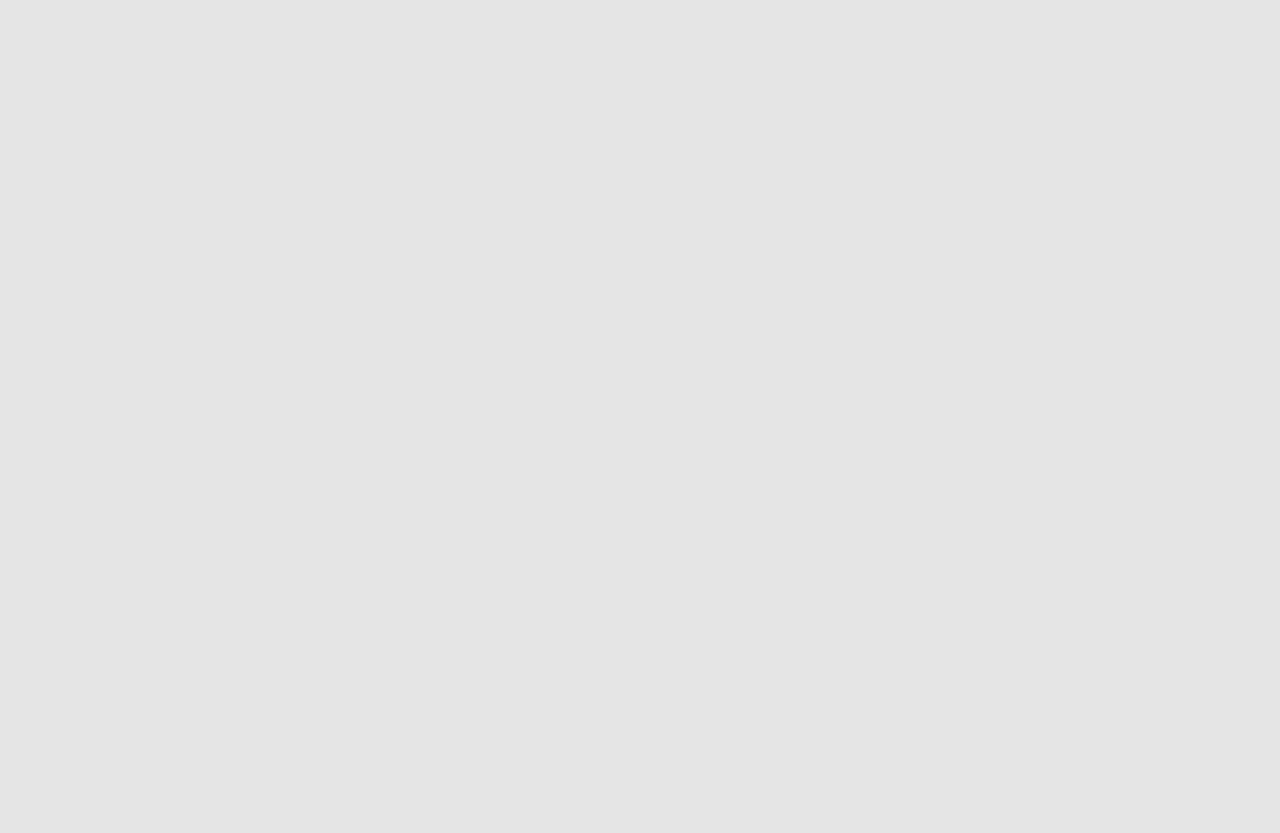
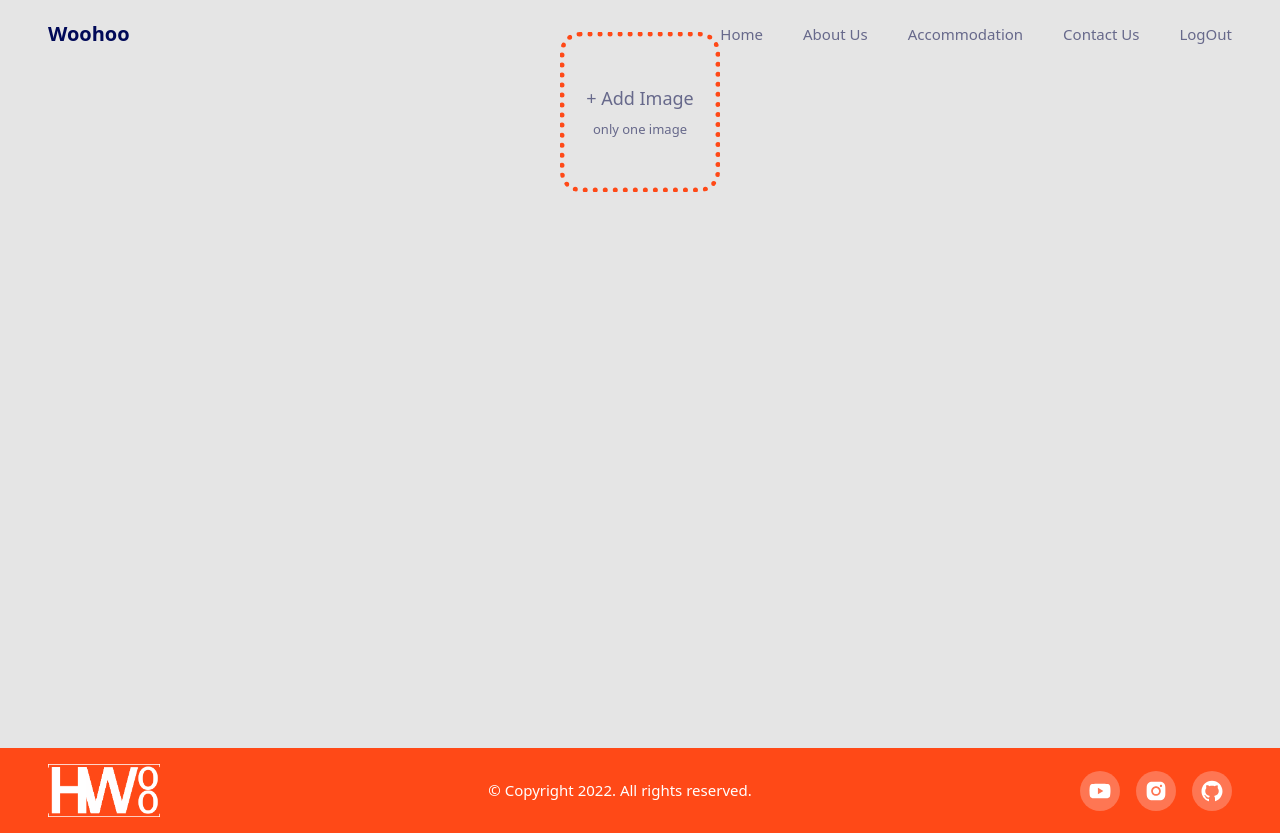
Before and after one commit to Danishkar/woohoo-application, a React (Create React App) app in the folder frontend/: page /upload in a window 1280 px wide. Before the commit this address had no page. Before the commit the page ends 800 px from the top, so only its background shows below. Built offline with nearby package versions, Linux system fonts and the light colour scheme.

Commit message:
changes to upload.css

```diff
--- a/frontend/src/App.js
+++ b/frontend/src/App.js
@@ -6,13 +6,14 @@ import "./App.css"
 import { useState } from 'react';
 import Login1 from './pages/Login1';
 import Profile from './pages/Profile';
+import Upload from './pages/Upload';
 function App() {
   const [logged,setLogged] = useState(false);
   console.log(logged);
   return (
     <Routes>
       { logged ? <Route path='/' element={<Home/>} /> : null }
-      { logged ? <Route path='/profile' element={<Profile/>} /> : null }
+      { logged ? <Route path='/profile' element={<Profile />} /> : null }
       <Route
         path='/login'
         element={<Login1 setLogged={setLogged}/>}
@@ -21,6 +22,10 @@ function App() {
         path='/signup'
         element={<Signup setLogged={setLogged} />}
       />
+      <Route
+        path='/upload'
+        element={<Upload />}
+      />
     </Routes>
   );
 }
--- a/frontend/src/components/Nav.js
+++ b/frontend/src/components/Nav.js
@@ -9,14 +9,22 @@ const Nav = () => {
     <nav className='text-[15px]'>
       <ul className='flex gap-x-10'>
         {navigation.map((item, index) => {
-          return (
-            <Link to={item.href} key={index} className='capitalize hover:text-orange transition'>
-              {item.name}
-            </Link>
+          if(item.name === 'LogOut') {
+            return (
+              <Link to={item.href} key={index} className='capitalize hover:text-orange transition'>
+                {item.name}
+              </Link>
+            )
+          }else{
+            return (
+              <Link to={item.href} key={index} className='capitalize hover:text-orange transition'>
+                {item.name}
+              </Link>
+            )
+          }
 
-          );
+
         })}
-      <button className='absolute bg-orange px-3 py-2 mt-1'>Log Out</button>
       </ul>
     </nav>
   );
--- a/frontend/src/data.js
+++ b/frontend/src/data.js
@@ -24,9 +24,9 @@ export const navigation = [
     href: '#',
   },
   {
-    name: 'Profile',
-    href: '/profile',
-  },
+    name: 'LogOut',
+    href: '/login',
+  }
 ];
 
 
--- /dev/null
+++ b/frontend/src/pages/Upload.css
@@ -0,0 +1,91 @@
+.upload {
+    padding: 2rem 0;
+  }
+
+  .upload-label {
+    margin: 0 auto;
+    display: flex;
+    flex-direction: column;
+    justify-content: center;
+    align-items: center;
+    border: 5px dotted #FF4917;
+    border-radius: 20px;
+    width: 10rem;
+    height: 10rem;
+    cursor: pointer;
+    font-size: large;
+  }
+
+  .upload-label span {
+    font-weight: lighter;
+    font-size: small;
+    padding-top: 0.5rem;
+  }
+
+  .upload-label input {
+    display: none;
+  }
+
+  .upload-img {
+    padding: 0;
+    margin: 0;
+  }
+
+  .images {
+    display: flex;
+    flex-direction: row;
+    flex-wrap: wrap;
+    justify-content: center;
+    align-items: center;
+  }
+
+  .image {
+    margin: 1rem 0.5rem;
+    position: relative;
+    box-shadow: rgba(0, 0, 0, 0.05) 0px 1px 2px 0px;
+  }
+
+  .image button {
+    position: absolute;
+    bottom: 0;
+    right: 0;
+    cursor: pointer;
+    border: none;
+    color: white;
+    background-color: lightcoral;
+  }
+
+  .image button:hover {
+    background-color: red;
+  }
+
+  .image p {
+    padding: 0 0.5rem;
+    margin: 0;
+  }
+
+  .upload-btn {
+    cursor: pointer;
+    display: block;
+    margin: 0 auto;
+    border: none;
+    border-radius: 20px;
+    width: 10rem;
+    height: 3rem;
+    color: #FFF0E1;
+    background-color: #FF4917;
+  }
+
+  .upload-label:hover,
+  .upload-btn:hover {
+    box-shadow: rgba(0, 0, 0, 0.1) 0px 10px 15px -3px,
+      rgba(0, 0, 0, 0.05) 0px 4px 6px -2px;
+  }
+
+  .error {
+    text-align: center;
+  }
+
+  .error span {
+    color: red;
+  }
--- /dev/null
+++ b/frontend/src/pages/Upload.js
@@ -0,0 +1,67 @@
+import { useState } from "react";
+import Footer from "../components/Footer";
+import Header from "../components/Header";
+import "./Upload.css"
+
+const Upload = () =>{
+    const [selectedImage, setSelectedImage] = useState(null);
+
+    const onSelectFile = (event) => {
+        const selectedFile = event.target.files[0];
+        const image = URL.createObjectURL(selectedFile);
+        setSelectedImage(image);
+
+        // FOR BUG IN CHROME
+        event.target.value = "";
+    };
+
+    function deleteHandler() {
+        setSelectedImage(null);
+        URL.revokeObjectURL(selectedImage);
+    }
+
+    return (
+        <>
+        <Header />
+        <section className="upload relative min-h-[748px] pt-24 pb-12 lg:pt-24 overflow-hidden items-center">
+            <label className="upload-label">
+                + Add Image
+                <br />
+                <span>only one image</span>
+                <input
+                    type="file"
+                    name="image"
+                    onChange={onSelectFile}
+                    accept="image/png , image/jpeg, image/webp"
+                />
+            </label>
+            <br />
+
+            {selectedImage && (
+                <button
+                    className="upload-btn"
+                    onClick={() => {
+                        console.log(selectedImage);
+                    }}
+                >
+                    UPLOAD IMAGE
+                </button>
+            )}
+
+            <div className="images">
+                {selectedImage && (
+                    <div className="image">
+                        <img className="upload-img" src={selectedImage} height="200" alt="upload" />
+                        <button onClick={deleteHandler}>
+                            delete image
+                        </button>
+                    </div>
+                )}
+            </div>
+        </section>
+        <Footer />
+        </>
+    );
+};
+
+export default Upload;
```
Also changed, not shown: 1 other file (tests, documents, lock files or other folders).
